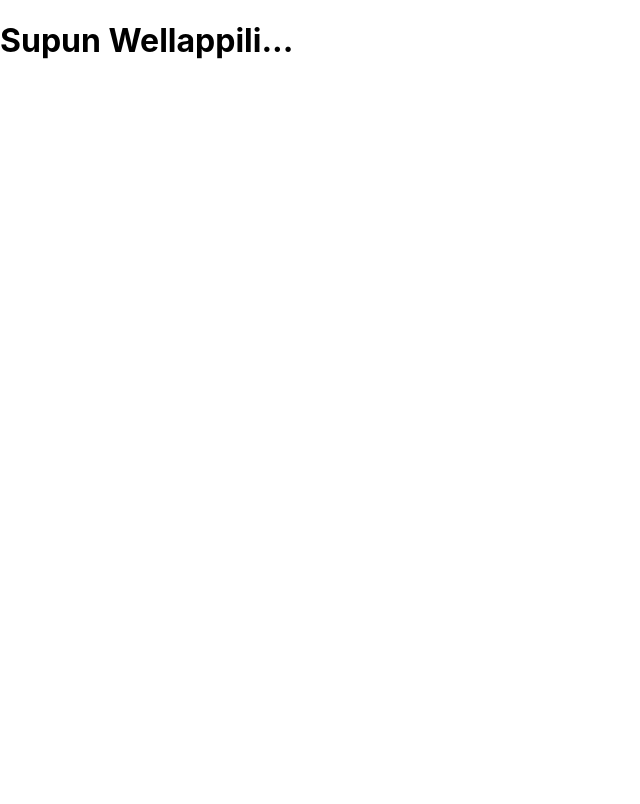
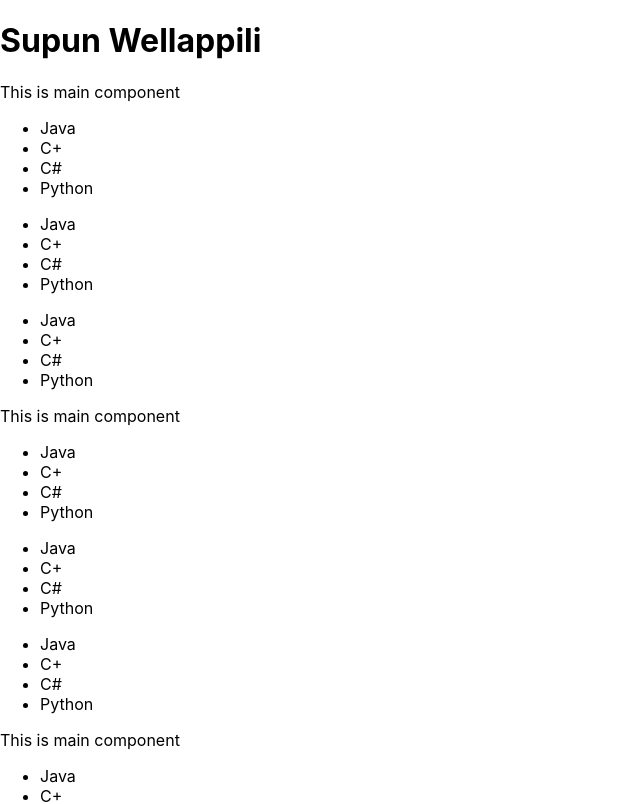
Before and after one commit to SupunWellappili/ReactJS_Learning, a React (Create React App) app in the folder yt-react-tutorial/: page / in a window 1280 px wide. Shown: the top 804 px of the page, without its empty margins (0-640 px from the left). Built offline with nearby package versions, Linux system fonts and the light colour scheme.

Commit message:
Create Componets

```diff
--- a/yt-react-tutorial/src/App.js
+++ b/yt-react-tutorial/src/App.js
@@ -1,12 +1,20 @@
-import logo from './logo.svg';
-import './App.css';
+import "./App.css";
+import Main from "./Componets/Main";
 
 function App() {
-  return(
-    <div>
-      <h1>Supun Wellappili...</h1>
-    </div>
-  )
+  return (
+    <>
+      <div>
+        <h1>Supun Wellappili</h1>
+      </div>
+
+      <Main />
+      <Main />
+      <Main />
+      <Main />
+
+    </>
+  );
 }
 
 export default App;
--- /dev/null
+++ b/yt-react-tutorial/src/Componets/Main.js
@@ -0,0 +1,27 @@
+function Main() {
+  return (
+    <div>
+      This is main component
+      <ul>
+        <li>Java</li>
+        <li>C+</li>
+        <li>C#</li>
+        <li>Python</li>
+      </ul>
+      <ul>
+        <li>Java</li>
+        <li>C+</li>
+        <li>C#</li>
+        <li>Python</li>
+      </ul>
+      <ul>
+        <li>Java</li>
+        <li>C+</li>
+        <li>C#</li>
+        <li>Python</li>
+      </ul>
+    </div>
+  );
+}
+
+export default Main;
```
